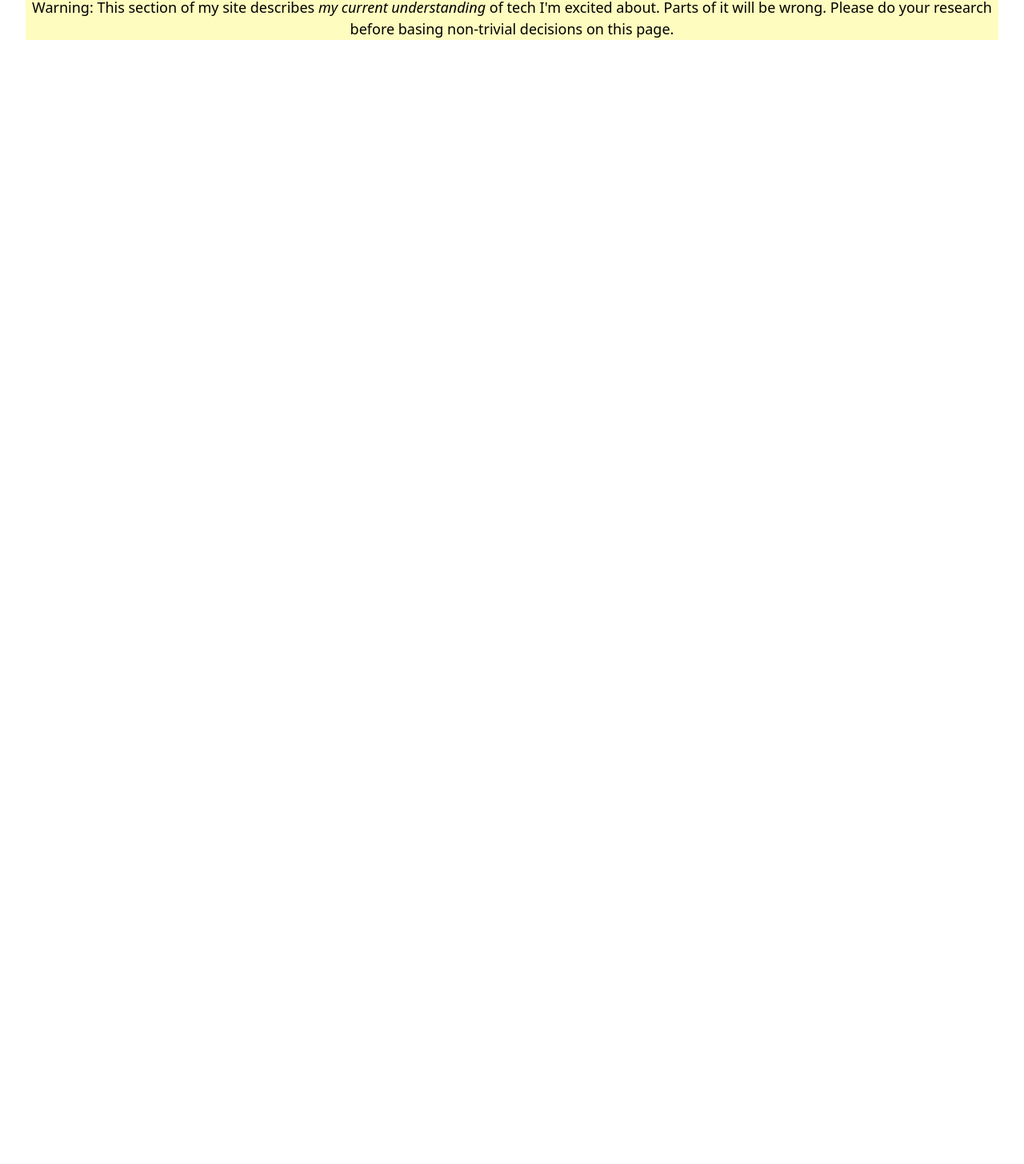
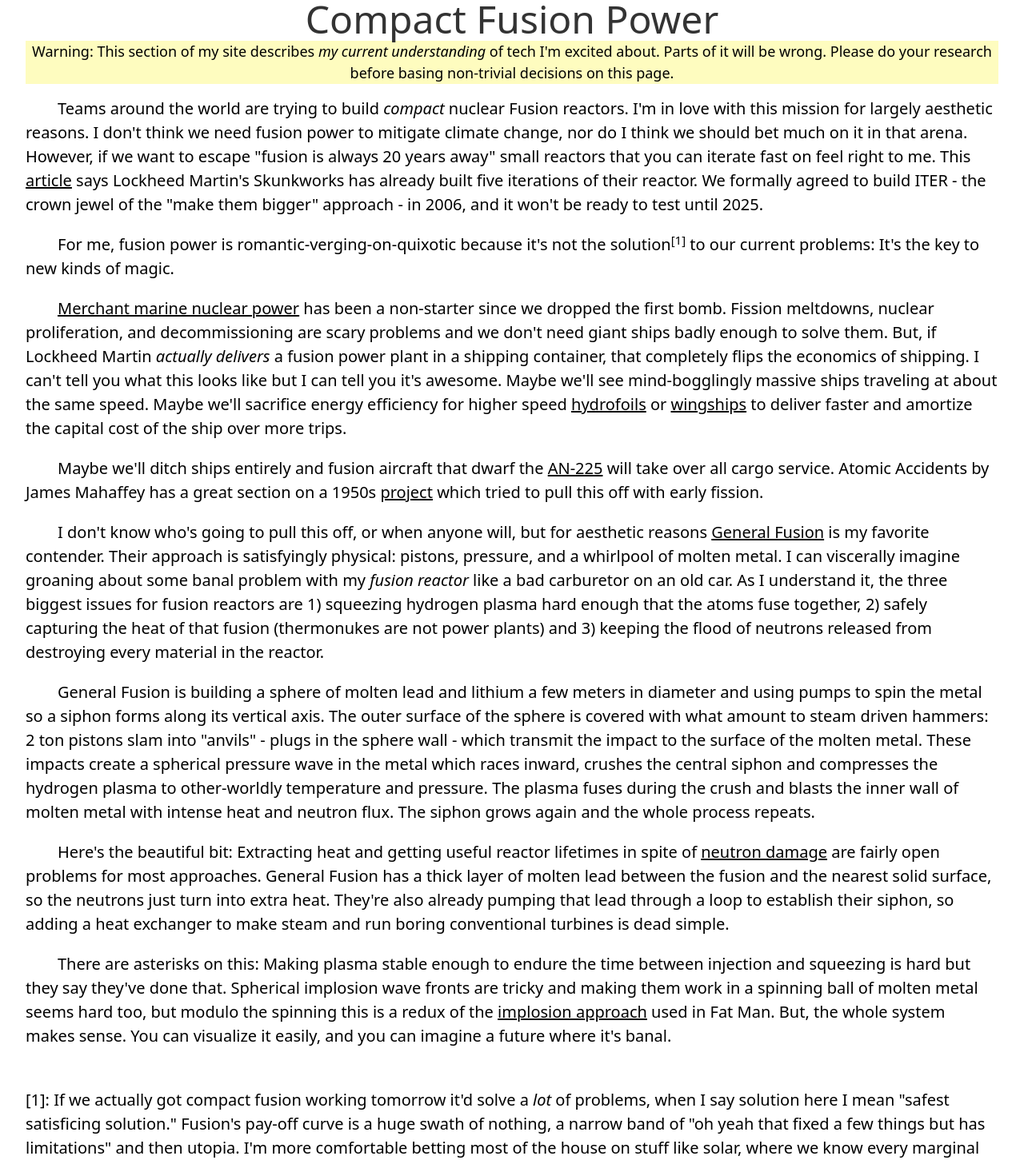
Before and after one commit to nick-parker/nickparkerco, a Next.js app: page /exciting/compact-fusion in a window 1280 px wide. Shown: the part 104-1560 px from the top of the page at 80% size. Before the commit the page ends 800 px from the top, so only its background shows below. Built offline with nearby package versions, Linux system fonts and the light colour scheme.

Commit message:
Add compact-fusion page first draft

```diff
--- a/components/basic-page.js
+++ b/components/basic-page.js
@@ -5,7 +5,7 @@ export default function BasicPage({title, children}) {
         <>
             <Nav/>
             <h1 className="title">{title}</h1>
-            <div className="text-left sm:text-xl md:text-2xl px-8">
+            <div className="text-left sm:text-lg md:text-xl px-8">
                 {children}
             </div>
         </>
--- a/components/exciting-page.js
+++ b/components/exciting-page.js
@@ -3,7 +3,7 @@ import BasicPage from './basic-page'
 export default function ExcitingPage({title, children}) {
     return (
         <BasicPage title={title}>
-            <div className="text-lg bg-yellow-200 mx-center text-center" >Warning: This section of my site describes <span className="italic">my current understanding</span> of tech I'm excited about. Parts of it
+            <div className="text-lg bg-yellow-200 mx-center text-center mb-4" >Warning: This section of my site describes <span className="italic">my current understanding</span> of tech I'm excited about. Parts of it
             will be wrong. Please do your research before basing non-trivial decisions on this page.</div>
             {children}
         </BasicPage>
--- a/pages/exciting/compact-fusion.js
+++ b/pages/exciting/compact-fusion.js
@@ -1,8 +1,82 @@
 import ExcitingPage from '../../components/exciting-page'
+
+const the_drive = "https://www.thedrive.com/the-war-zone/29074/skunk-works-exotic-fusion-reactor-program-moves-forward-with-larger-more-powerful-design"
+const merchant_marine = "https://en.wikipedia.org/wiki/Nuclear_marine_propulsion#Merchant_ships"
+const hydrofoil = "https://en.wikipedia.org/wiki/Hydrofoil"
+const ekranoplane = "https://en.wikipedia.org/wiki/Ground-effect_vehicle"
+const antonov = "https://en.wikipedia.org/wiki/Antonov_An-225_Mriya"
+const nepa = "https://en.wikipedia.org/wiki/Nuclear-powered_aircraft#NEPA_and_ANP"
+const general_fusion = "https://generalfusion.com/technology-magnetized-target-fusion/"
+const implosion = "https://en.wikipedia.org/wiki/Nuclear_weapon_design#Implosion-type_weapon"
+const neutron = "https://en.wikipedia.org/wiki/Neutron_radiation#Effects_on_materials"
 
 export default function p() {
     return (
-        <ExcitingPage title="">
+        <ExcitingPage title="Compact Fusion Power">
+            <p>
+            Teams around the world are trying to build <i>compact</i> nuclear Fusion reactors. I'm in love with this
+            mission for largely aesthetic reasons. I don't think we need fusion power to mitigate climate change, nor
+            do I think we should bet much on it in that arena. However, if we want to escape "fusion is always 20 years
+            away" small reactors that you can iterate fast on feel right to me. This <a href={the_drive}>article</a> says
+            Lockheed Martin's Skunkworks has already built five iterations of their reactor. We formally agreed to build
+            ITER - the crown jewel of the "make them bigger" approach - in 2006, and it won't be ready to test until 2025.
+            </p>
+            <p>
+            For me, fusion power is romantic-verging-on-quixotic because it's not the solution<sup>[1]</sup> to our current problems: It's the
+            key to new kinds of magic.
+            </p>
+            <p>
+            <a href={merchant_marine}>Merchant marine nuclear power</a> has been a non-starter since we dropped the first bomb.
+            Fission meltdowns, nuclear proliferation, and decommissioning are scary problems and we don't need giant ships badly
+            enough to solve them. But, if Lockheed Martin <i>actually delivers</i> a fusion power plant in a shipping container,
+            that completely flips the economics of shipping. I can't tell you what this looks like but I can tell you it's awesome.
+            Maybe we'll see mind-bogglingly massive ships traveling at about the same speed. Maybe we'll sacrifice energy efficiency
+            for higher speed <a href={hydrofoil}>hydrofoils</a> or <a href={ekranoplane}>wingships</a> to deliver faster and amortize
+            the capital cost of the ship over more trips.
+            </p>
+            <p>
+            Maybe we'll ditch ships entirely and fusion aircraft that dwarf the <a href={antonov}>AN-225</a> will take over
+            all cargo service. Atomic Accidents by James Mahaffey has a great section on a 1950s <a href={nepa}>project</a> which
+            tried to pull this off with early fission.
+            </p>
+            <p>
+            I don't know who's going to pull this off, or when anyone will, but for aesthetic reasons <a href={general_fusion}>General Fusion</a> is
+            my favorite contender. Their approach is satisfyingly physical: pistons, pressure, and a whirlpool of molten metal. I can viscerally
+            imagine groaning about some banal problem with my <i>fusion reactor</i> like a bad carburetor on an old car. As I understand it, the
+            three biggest issues for fusion reactors are 1) squeezing hydrogen plasma hard enough that the atoms fuse together, 2) safely capturing
+            the heat of that fusion (thermonukes are not power plants) and 3) keeping the flood of neutrons released from destroying every material
+            in the reactor.
+            </p>
+            <p>
+            General Fusion is building a sphere of molten lead and lithium a few meters in diameter and using pumps to spin the metal so a siphon
+            forms along its vertical axis. The outer surface of the sphere is covered with what amount to steam driven hammers: 2 ton pistons slam
+            into "anvils" - plugs in the sphere wall - which transmit the impact to the surface of the molten metal. These impacts create a spherical
+            pressure wave in the metal which races inward, crushes the central siphon and compresses the hydrogen plasma to other-worldly temperature
+            and pressure. The plasma fuses during the crush and blasts the inner wall of molten metal with intense heat and neutron flux. The siphon
+            grows again and the whole process repeats.
+            </p>
+            <p>
+            Here's the beautiful bit: Extracting heat and getting useful reactor lifetimes in spite of <a href={neutron}>neutron damage</a> are
+            fairly open problems for most approaches. General Fusion has a thick layer of molten lead between the fusion and the nearest solid
+            surface, so the neutrons just turn into extra heat. They're also already pumping that lead through a loop to establish their
+            siphon, so adding a heat exchanger to make steam and run boring conventional turbines is dead simple.
+
+
+            </p>
+            <p>
+            There are asterisks on this: Making plasma stable enough to endure the time between injection and squeezing is hard but they say they've
+            done that. Spherical implosion wave fronts are tricky and making them work in a spinning ball of molten metal seems hard too, but
+            modulo the spinning this is a redux of the <a href={implosion}>implosion approach</a> used in Fat Man. But, the whole system makes sense.
+            You can visualize it easily, and you can imagine a future where it's banal.
+            </p>
+            <br/>
+            <div>
+                [1]: If we actually got compact fusion working tomorrow it'd solve a <i>lot</i> of problems, when I say solution here I mean
+                "safest satisficing solution." Fusion's pay-off curve is a huge swath of nothing, a narrow band of "oh yeah that fixed a
+                few things but has limitations" and then utopia. I'm more comfortable betting most of the house on stuff like solar,
+                where we know every marginal unit of effort has positive and increasing impact.
+            </div>
+
         </ExcitingPage>
     )
 }
--- a/styles/index.css
+++ b/styles/index.css
@@ -23,6 +23,11 @@ a {
   text-decoration: underline;
 }
 
+p {
+  text-indent: 2em;
+  margin-bottom: 1em;
+}
+
 .section-header {
   @apply text-3xl font-semibold py-3;
   color: #333;
```
Also changed, not shown: public/images/fusion-never.png (added).
